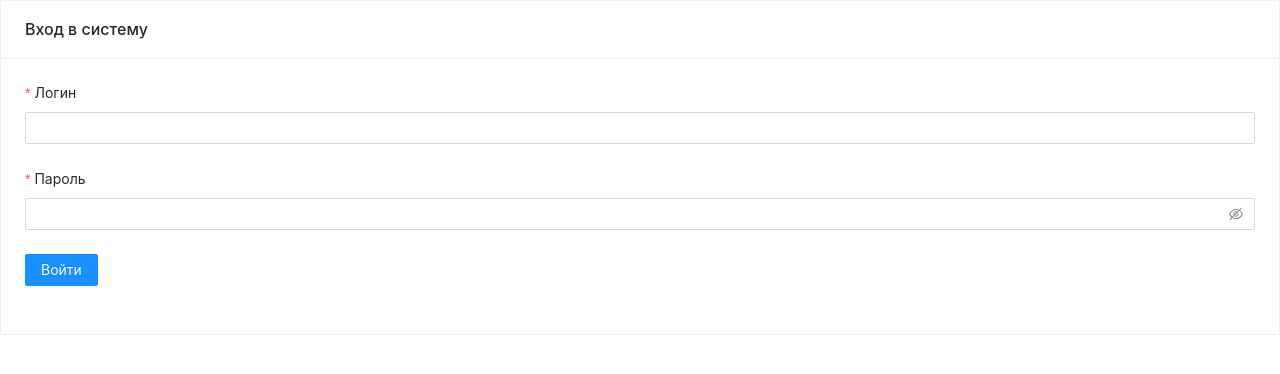
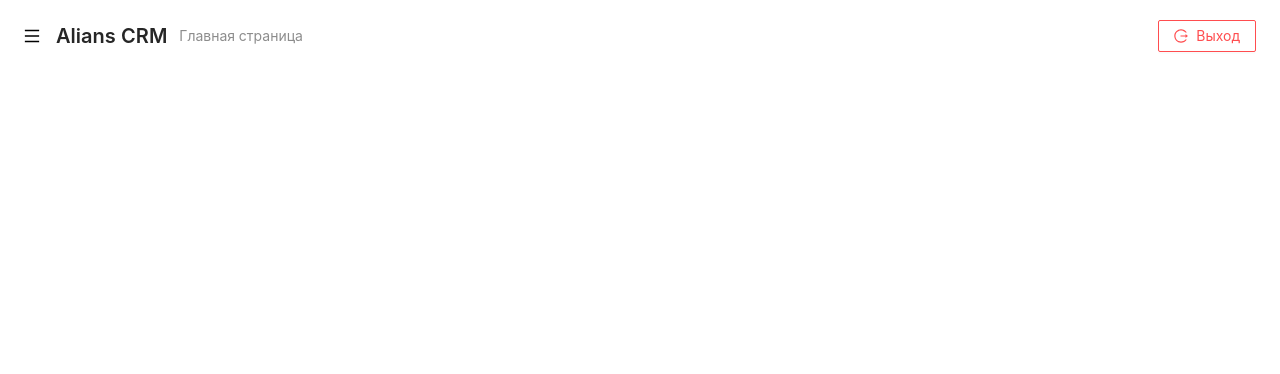
Before and after one commit to AliansRem/frontend-alians-crm, a React (Create React App) app: page / in a window 1280 px wide. Shown: the top 374 px of the page. Built offline with nearby package versions, Linux system fonts and the light colour scheme.

Commit message:
Нарисовал Header, Menu и Workspace.

```diff
--- a/src/components/App.tsx
+++ b/src/components/App.tsx
@@ -1,11 +1,17 @@
 import React, { useState } from 'react';
+import Workspace from './Workspace';
 import Auth from './Auth';
+import Header from './Header';
+import Menu from './Menu';
 
 
 const App = () => {
-  const [isAuthenticated, setIsAuthenticated] = useState(false)
+  const [isAuthenticated, setIsAuthenticated] = useState(true)
+  const logIn = () => setIsAuthenticated(true)
 
-  const logIn = () => setIsAuthenticated(true)
+  const [menuVisible, setMenuVisible] = useState(false)
+  const openMenu = () => setMenuVisible(true)
+  const closeMenu = () => setMenuVisible(false)
 
   if (!isAuthenticated) {
     return (
@@ -17,7 +23,14 @@ const App = () => {
 
   return (
     <>
-
+      <Header
+        openMenu={openMenu}
+      />
+      <Menu
+        visible={menuVisible}
+        close={closeMenu}
+      />
+      <Workspace />
     </>
   )
 }
--- /dev/null
+++ b/src/components/Header/LogOut.tsx
@@ -0,0 +1,17 @@
+import { LogoutOutlined } from '@ant-design/icons'
+import { Button } from 'antd'
+import React from 'react'
+
+
+const LogOut: React.FC = () => {
+  return (
+    <Button
+      danger
+      icon={<LogoutOutlined />}
+    >
+      Выход
+    </Button>
+  )
+}
+
+export default LogOut
--- /dev/null
+++ b/src/components/Header/SubTitle.tsx
@@ -0,0 +1,13 @@
+import React from 'react'
+import { Route, Switch } from 'react-router-dom'
+
+
+const SubTitle = () => {
+  return (
+    <Switch>
+      <Route exact path='/'>Главная страница</Route>
+    </Switch>
+  )
+}
+
+export default SubTitle
--- /dev/null
+++ b/src/components/Header/index.tsx
@@ -0,0 +1,26 @@
+import { PageHeader } from 'antd'
+import React from 'react'
+import SubTitle from './SubTitle'
+import { MenuOutlined } from '@ant-design/icons'
+import LogOut from './LogOut'
+
+
+export type HeaderProps = {
+  openMenu: () => void
+}
+
+const Header: React.FC<HeaderProps> = ({
+  openMenu
+}) => {
+  return (
+    <PageHeader
+      title='Alians CRM'
+      subTitle={<SubTitle />}
+      onBack={openMenu}
+      backIcon={<MenuOutlined />}
+      extra={<LogOut />}
+    />
+  )
+}
+
+export default Header
--- /dev/null
+++ b/src/components/Menu/index.tsx
@@ -0,0 +1,27 @@
+import { Drawer } from 'antd'
+import React from 'react'
+
+
+export type MenuProps = {
+  visible: boolean
+  close: () => void
+}
+
+const Menu: React.FC<MenuProps> = ({
+  visible,
+  close
+}) => {
+  return (
+    <Drawer
+      visible={visible}
+      onClose={close}
+      title='Главное меню'
+      width={400}
+      placement='left'
+    >
+
+    </Drawer>
+  )
+}
+
+export default Menu
--- /dev/null
+++ b/src/components/Workspace/index.module.css
@@ -0,0 +1,4 @@
+.Workspace {
+  width: 100%;
+  height: 100%;
+}
--- /dev/null
+++ b/src/components/Workspace/index.tsx
@@ -0,0 +1,17 @@
+import React from 'react'
+import { Switch } from 'react-router'
+import classes from './index.module.css'
+
+const Workspace: React.FC = () => {
+  return (
+    <div
+      className={classes.Workspace}
+    >
+      <Switch>
+
+      </Switch>
+    </div>
+  )
+}
+
+export default Workspace
```
